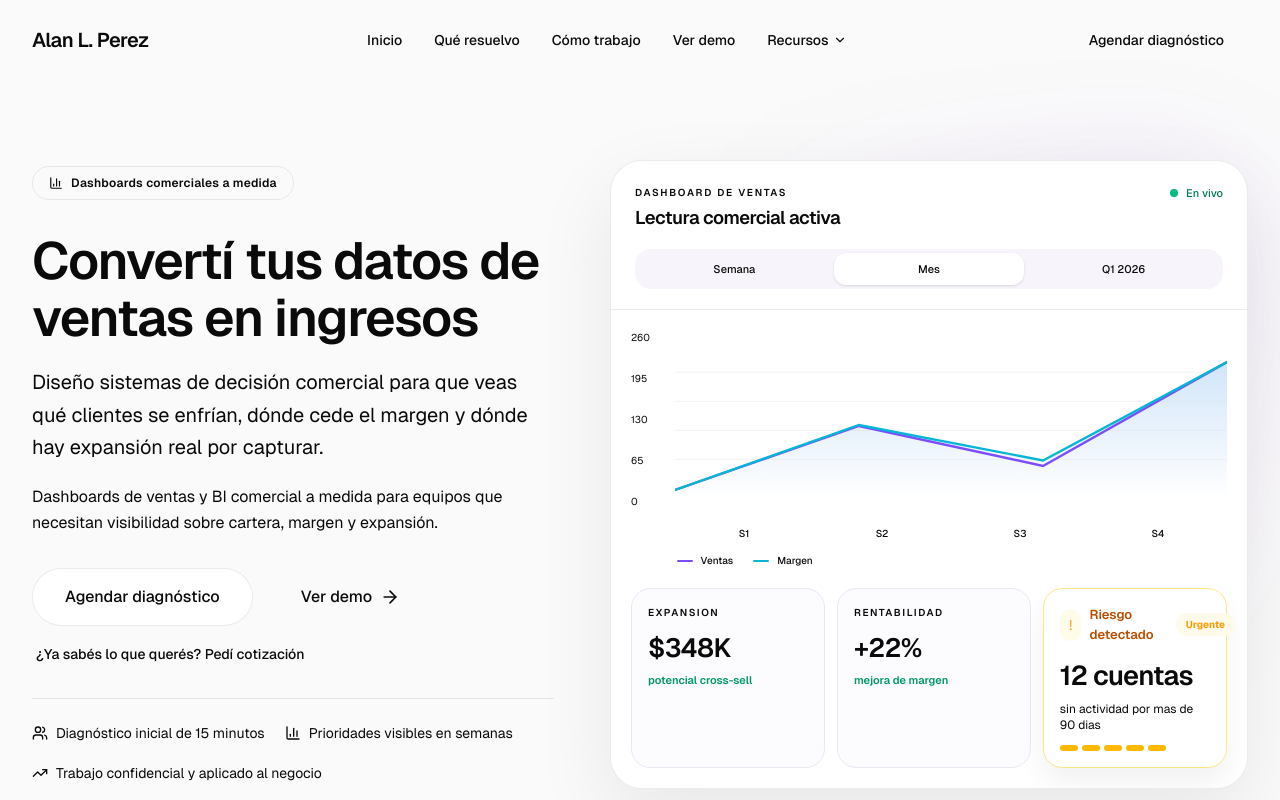
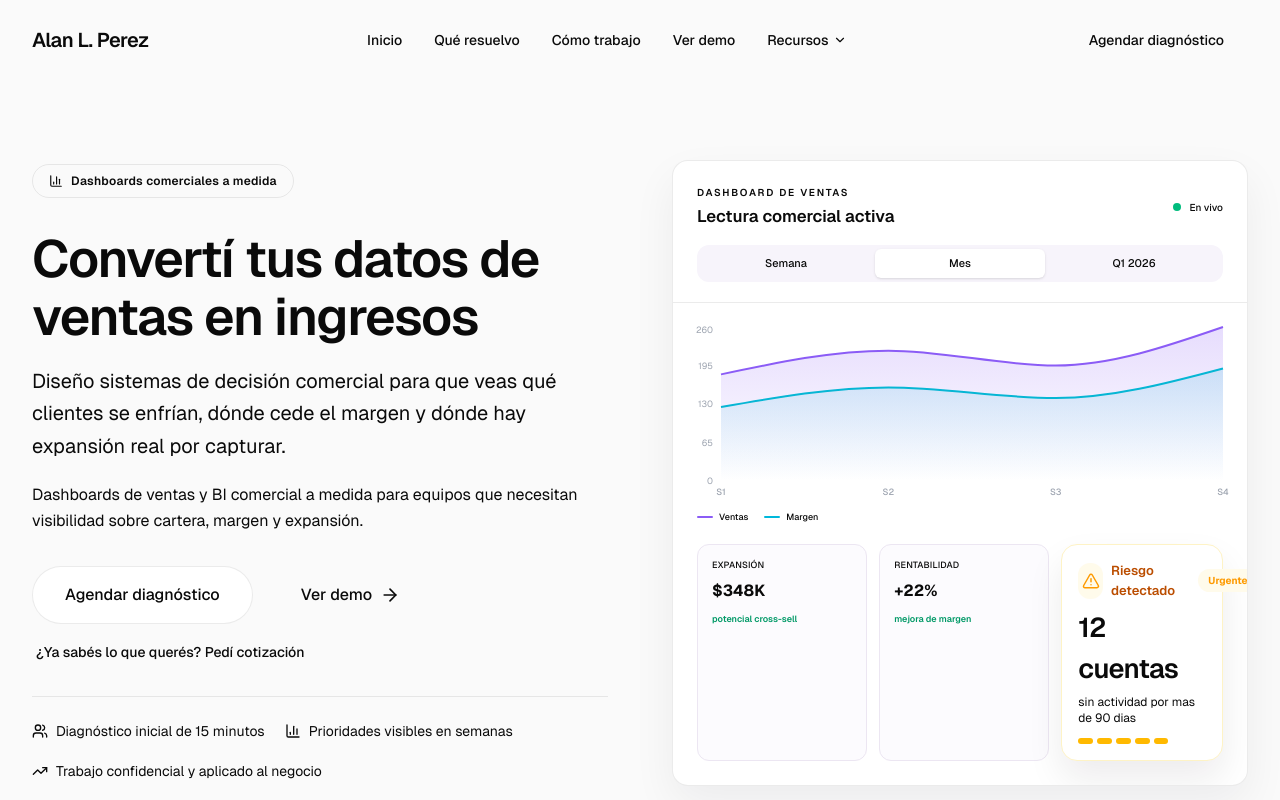
Before and after one commit to AluenIriarte/WebPage, a React (Vite) app: page / in a window 1280 px wide. Shown: the top 800 px of the page. Built offline with nearby package versions, Linux system fonts and the light colour scheme.

Commit message:
Restore home hero dashboard and disable motion

```diff
--- a/src/app/components/Hero.tsx
+++ b/src/app/components/Hero.tsx
@@ -2,7 +2,7 @@ import { Link } from "react-router-dom";
 import { ArrowRight, BarChart3, TrendingUp, Users } from "lucide-react";
 import { DEMO_PAGE_HREF, QUOTE_PAGE_HREF } from "../lib/contact";
 import { trackDiagnosisClick, trackEvent, trackQuoteClick } from "../lib/analytics";
-import { HomeHeroPreview } from "./HomeHeroPreview";
+import { InteractiveDashboard } from "./HeroDashboard";
 
 export function Hero() {
   return (
@@ -13,7 +13,7 @@ export function Hero() {
       </div>
 
       <div className="mx-auto max-w-7xl px-6 lg:px-8">
-        <div className="grid items-center gap-12 lg:grid-cols-[minmax(0,0.9fr)_minmax(0,1.1fr)] lg:gap-14">
+        <div className="grid items-center gap-12 lg:grid-cols-2 lg:gap-16">
           <div className="space-y-8">
             <div className="inline-flex items-center space-x-2 rounded-full border border-accent/15 bg-accent/8 px-4 py-2">
               <BarChart3 className="h-3.5 w-3.5 text-accent" />
@@ -86,7 +86,7 @@ export function Hero() {
             </div>
           </div>
 
-          <div className="relative mt-4 px-2 lg:mt-0 lg:px-0">
+          <div className="relative mt-4 px-4 lg:mt-0 lg:px-0">
             <div className="mb-5 flex flex-wrap gap-2 lg:hidden">
               {[
                 { color: "bg-violet-50 border-violet-100 text-violet-700", text: "12 clientes inactivos +90d" },
@@ -102,7 +102,7 @@ export function Hero() {
               ))}
             </div>
 
-            <HomeHeroPreview />
+            <InteractiveDashboard variant="full" animated={false} />
           </div>
         </div>
       </div>
--- a/src/app/components/HeroDashboard.tsx
+++ b/src/app/components/HeroDashboard.tsx
@@ -52,7 +52,11 @@ const dashboardData: Record<
   },
 };
 
-function AnimatedValue({ value }: { value: string | number }) {
+function AnimatedValue({ value, animated = true }: { value: string | number; animated?: boolean }) {
+  if (!animated) {
+    return <span>{value}</span>;
+  }
+
   return (
     <AnimatePresence mode="wait">
       <motion.span
@@ -100,9 +104,10 @@ const CustomTooltip = ({
 interface InteractiveDashboardProps {
   variant?: "mini" | "full";
   fillHeight?: boolean;
+  animated?: boolean;
 }
 
-function RiskAlertCard({ compact = false }: { compact?: boolean }) {
+function RiskAlertCard({ compact = false, animated = true }: { compact?: boolean; animated?: boolean }) {
   return (
     <div
       className={`rounded-2xl border border-amber-100 bg-white ${
@@ -135,9 +140,9 @@ function RiskAlertCard({ compact = false }: { compact?: boolean }) {
           <motion.div
             key={index}
             className={`flex-1 rounded-full ${filled ? "bg-amber-400" : "bg-muted"} ${compact ? "h-1.5" : "h-1.5"}`}
-            initial={{ scaleX: 0 }}
-            animate={{ scaleX: 1 }}
-            transition={{ delay: 0.35 + index * 0.06, duration: 0.2 }}
+            initial={animated ? { scaleX: 0 } : undefined}
+            animate={animated ? { scaleX: 1 } : undefined}
+            transition={animated ? { delay: 0.35 + index * 0.06, duration: 0.2 } : undefined}
             style={{ transformOrigin: "left" }}
           />
         ))}
@@ -146,7 +151,11 @@ function RiskAlertCard({ compact = false }: { compact?: boolean }) {
   );
 }
 
-export function InteractiveDashboard({ variant = "full", fillHeight = false }: InteractiveDashboardProps) {
+export function InteractiveDashboard({
+  variant = "full",
+  fillHeight = false,
+  animated = true,
+}: InteractiveDashboardProps) {
   const [period, setPeriod] = useState<Period>("monthly");
   const data = dashboardData[period];
   const uid = useId().replace(/:/g, "");
@@ -199,7 +208,7 @@ export function InteractiveDashboard({ variant = "full", fillHeight = false }: I
       style={isMini ? { perspective: "1200px" } : undefined}
       className={`relative ${fillHeight ? "h-full" : ""}`}
     >
-      {isMini && (
+      {isMini && animated && (
         <motion.div
           className="absolute inset-0 -z-10 rounded-3xl opacity-40"
           style={{
@@ -211,7 +220,7 @@ export function InteractiveDashboard({ variant = "full", fillHeight = false }: I
       )}
 
       <motion.div
-        style={isMini ? { rotateX, rotateY, transformStyle: "preserve-3d" } : undefined}
+        style={isMini && animated ? { rotateX, rotateY, transformStyle: "preserve-3d" } : undefined}
         className={`overflow-hidden rounded-2xl border border-border/60 bg-white ${
           isMini ? "shadow-2xl" : "shadow-[0_18px_44px_rgba(20,19,26,0.06)]"
         } ${fillHeight ? "flex h-full flex-col" : ""}`}
@@ -240,8 +249,8 @@ export function InteractiveDashboard({ variant = "full", fillHeight = false }: I
             <div className="flex items-center gap-2">
               <motion.div
                 className="h-2 w-2 rounded-full bg-emerald-500"
-                animate={{ scale: [1, 1.4, 1], opacity: [1, 0.6, 1] }}
-                transition={{ repeat: Infinity, duration: 2.2, ease: "easeInOut" }}
+                animate={animated ? { scale: [1, 1.4, 1], opacity: [1, 0.6, 1] } : undefined}
+                transition={animated ? { repeat: Infinity, duration: 2.2, ease: "easeInOut" } : undefined}
               />
               <span className="text-[10px] font-medium text-muted-foreground">En vivo</span>
             </div>
@@ -258,13 +267,16 @@ export function InteractiveDashboard({ variant = "full", fillHeight = false }: I
                     : "text-muted-foreground hover:text-foreground/80"
                 }`}
               >
-                {period === currentPeriod && (
-                  <motion.div
-                    layoutId={`${uid}-period-pill`}
-                    className="absolute inset-0 rounded-md bg-white shadow-sm"
-                    transition={{ type: "spring", bounce: 0.25, duration: 0.4 }}
-                  />
-                )}
+                {period === currentPeriod &&
+                  (animated ? (
+                    <motion.div
+                      layoutId={`${uid}-period-pill`}
+                      className="absolute inset-0 rounded-md bg-white shadow-sm"
+                      transition={{ type: "spring", bounce: 0.25, duration: 0.4 }}
+                    />
+                  ) : (
+                    <div className="absolute inset-0 rounded-md bg-white shadow-sm" />
+                  ))}
                 <span className="relative z-10">{periodLabels[currentPeriod]}</span>
               </button>
             ))}
@@ -311,7 +323,8 @@ export function InteractiveDashboard({ variant = "full", fillHeight = false }: I
                   fill={`url(#${gradientVentas})`}
                   dot={false}
                   activeDot={{ r: 3.5, fill: "#8B5CF6", strokeWidth: 2, stroke: "#fff" }}
-                  animationDuration={700}
+                  isAnimationActive={animated}
+                  animationDuration={animated ? 700 : 0}
                   animationEasing="ease-out"
                 />
                 <Area
@@ -323,7 +336,8 @@ export function InteractiveDashboard({ variant = "full", fillHeight = false }: I
                   fill={`url(#${gradientMargen})`}
                   dot={false}
                   activeDot={{ r: 3.5, fill: "#06b6d4", strokeWidth: 2, stroke: "#fff" }}
-                  animationDuration={700}
+                  isAnimationActive={animated}
+                  animationDuration={animated ? 700 : 0}
                   animationEasing="ease-out"
                 />
               </AreaChart>
@@ -350,9 +364,9 @@ export function InteractiveDashboard({ variant = "full", fillHeight = false }: I
           {data.metrics.map((metric, index) => (
             <motion.div
               key={`${period}-kpi-${index}`}
-              initial={{ opacity: 0, scale: 0.92 }}
-              animate={{ opacity: 1, scale: 1 }}
-              transition={{ delay: index * 0.06, duration: 0.3, ease: "easeOut" }}
+              initial={animated ? { opacity: 0, scale: 0.92 } : undefined}
+              animate={animated ? { opacity: 1, scale: 1 } : undefined}
+              transition={animated ? { delay: index * 0.06, duration: 0.3, ease: "easeOut" } : undefined}
               className={`rounded-xl p-3.5 ${
                 isMini ? "border border-border/30 bg-muted/50" : "border border-[#ECE6F2] bg-[#FCFBFE]"
               }`}
@@ -361,7 +375,7 @@ export function InteractiveDashboard({ variant = "full", fillHeight = false }: I
                 {metric.label}
               </p>
               <div className="mb-0.5 text-base font-bold text-foreground">
-                <AnimatedValue value={metric.value} />
+                <AnimatedValue value={metric.value} animated={animated} />
               </div>
               <span className="text-[9px] font-semibold text-emerald-600">{metric.change}</span>
             </motion.div>
@@ -370,23 +384,23 @@ export function InteractiveDashboard({ variant = "full", fillHeight = false }: I
           {!isMini && (
             <motion.div
               key={`${period}-risk`}
-              initial={{ opacity: 0, scale: 0.92 }}
-              animate={{ opacity: 1, scale: 1 }}
-              transition={{ delay: 0.16, duration: 0.3, ease: "easeOut" }}
+              initial={animated ? { opacity: 0, scale: 0.92 } : undefined}
+              animate={animated ? { opacity: 1, scale: 1 } : undefined}
+              transition={animated ? { delay: 0.16, duration: 0.3, ease: "easeOut" } : undefined}
             >
-              <RiskAlertCard />
+              <RiskAlertCard animated={animated} />
             </motion.div>
           )}
         </div>
 
         {isMini && (
           <motion.div
-            initial={{ opacity: 0, y: 10 }}
-            animate={{ opacity: 1, y: 0 }}
-            transition={{ delay: 0.28, duration: 0.35, ease: "easeOut" }}
+            initial={animated ? { opacity: 0, y: 10 } : undefined}
+            animate={animated ? { opacity: 1, y: 0 } : undefined}
+            transition={animated ? { delay: 0.28, duration: 0.35, ease: "easeOut" } : undefined}
             className="px-4 pb-5"
           >
-            <RiskAlertCard compact />
+            <RiskAlertCard compact animated={animated} />
           </motion.div>
         )}
       </motion.div>
```
